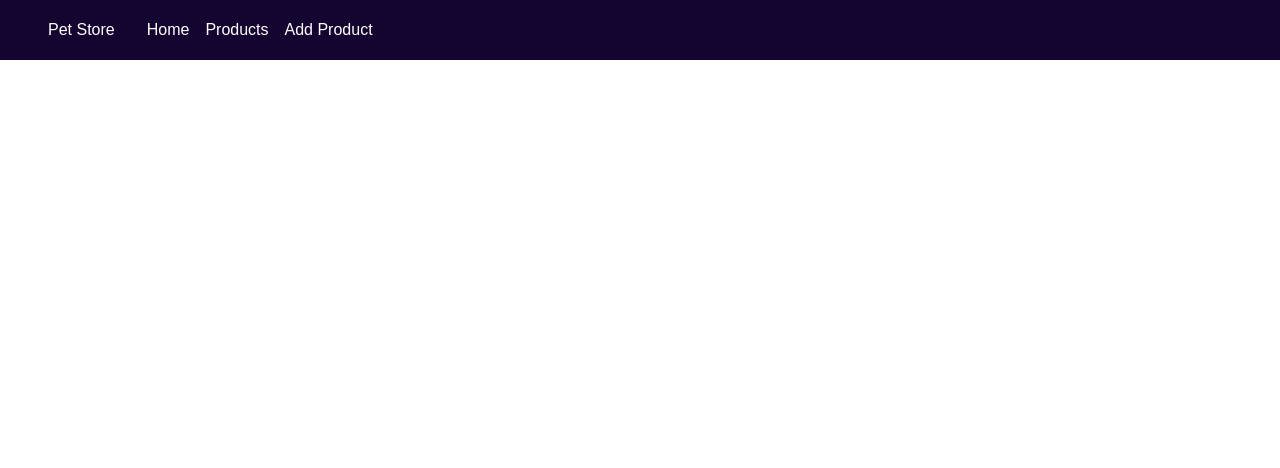
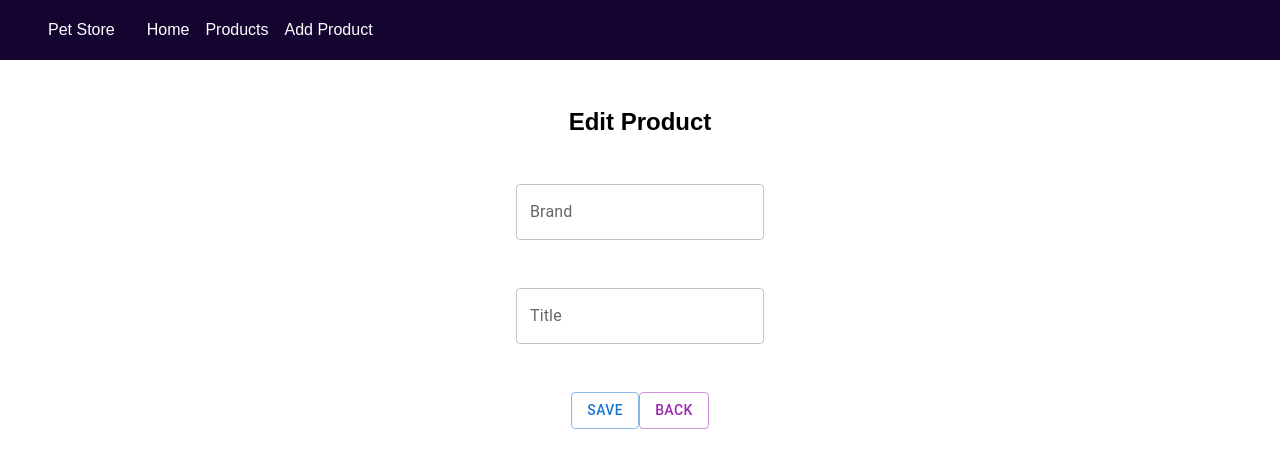
Before and after one commit to chrisfran03/petstore, a React (Create React App) app in the folder frontend/: page /products/edit/1 in a window 1280 px wide. Shown: the top 468 px of the page. Built offline with nearby package versions, Linux system fonts and the light colour scheme; no server answers.

Commit message:
add edit product page

```diff
--- a/frontend/src/App.tsx
+++ b/frontend/src/App.tsx
@@ -4,6 +4,7 @@
 import Home from "./pages/home/Home.page"
 import Products from './pages/products/Products.page'
 import AddProduct from './pages/add-product/AddProduct.page'
+import EditProduct from './pages/edit-product/EditProduct.page'
 
 const App: React.FC = () => {
   return (
@@ -17,6 +18,7 @@
           <Route path="/products">
             <Route index element={<Products />} />
             <Route path="add" element={<AddProduct />} />
+            <Route path="edit/:id" element={<EditProduct />} />
           </Route>
         </Routes>
       </div>
--- /dev/null
+++ b/frontend/src/pages/edit-product/EditProduct.page.tsx
@@ -0,0 +1,81 @@
+import React from "react";
+import { IProduct } from "../../types/global.typing";
+import "./edit-product.scss";
+import { useNavigate, useParams } from "react-router-dom";
+import { TextField, Button } from "@mui/material";
+import axios from "axios";
+import { baseUrl } from "../../constants/url.constant";
+
+const EditProduct: React.FC = () => {
+    const [product, setProduct] = React.useState<Partial<IProduct>>({ title: "", brand: "" });
+
+    const redirect = useNavigate();
+    const { id } = useParams();
+
+    const changeHandler = (event: React.ChangeEvent<HTMLInputElement>) => {
+        setProduct({
+            ...product,
+            [event.target.name]: event.target.value,
+        });
+    };
+
+    React.useEffect(() => {
+        axios.get<IProduct>(`${baseUrl}/${id}`).then((response) =>
+            setProduct({
+                title: response.data.title,
+                brand: response.data.brand,
+            })
+        );
+    }, []);
+
+    const handleSaveBtnClick = () => {
+        if (product.title === "" || product.brand === "") {
+            alert("Enter Values");
+            return;
+        }
+        const data: Partial<IProduct> = {
+            brand: product.brand,
+            title: product.title,
+        };
+        axios
+            .put(`${baseUrl}/${id}`, data)
+            .then((resposne) => redirect("/products", { state: { message: "Product Updated Successfully" } }))
+            .catch((error) => alert("Error"));
+    };
+
+    const handleBackBtnClick = () => {
+        redirect("/products");
+    };
+
+    return (
+        <div className="edit-product">
+            <h2>Edit Product</h2>
+            <TextField
+                autoComplete="off"
+                label="Brand"
+                variant="outlined"
+                name="brand"
+                value={product.brand}
+                onChange={changeHandler}
+            />
+            <TextField
+                autoComplete="off"
+                label="Title"
+                variant="outlined"
+                name="title"
+                value={product.title}
+                onChange={changeHandler}
+            />
+            <div>
+                <Button variant="outlined" color="primary" onClick={handleSaveBtnClick}>
+                    Save
+                </Button>
+                <Button variant="outlined" color="secondary" onClick={handleBackBtnClick}>
+                    Back
+                </Button>
+            </div>
+        </div>
+    );
+};
+
+export default EditProduct;
--- /dev/null
+++ b/frontend/src/pages/edit-product/edit-product.scss
@@ -0,0 +1,6 @@
+@import '../../mixins';
+
+.edit-product {
+    @include main-style();
+
+}
--- a/frontend/src/pages/products/Products.page.tsx
+++ b/frontend/src/pages/products/Products.page.tsx
@@ -36,6 +36,13 @@
         fetchProductsList();
     }, []);
 
+    const redirectToEditPage = (id: string) => {
+        redirect(`/products/edit/${id}`);
+    };
+    const redirectToDeletePage = (id: string) => {
+        redirect(`/products/delete/${id}`);
+    };
+
 
     return (
         <div className="products">
@@ -62,8 +69,17 @@
                                             <td>{moment(product.createdAt).fromNow()}</td>
                                             <td>{moment(product.updatedAt).fromNow()}</td>
                                             <td>
-                                                <Button variant="outlined" color="warning" sx={{ mx: 3 }}><Edit /></Button>
-                                                <Button variant="outlined" color="error" sx={{ mx: 3 }}><Delete /></Button>
+                                                <Button
+                                                    variant="outlined"
+                                                    color="warning"
+                                                    sx={{ mx: 3 }}
+                                                    onClick={() => redirectToEditPage(product.id)}
+                                                >
+                                                    <Edit />
+                                                </Button>
+                                                <Button variant="outlined" color="error" onClick={() => redirectToDeletePage(product.id)}>
+                                                    <Delete />
+                                                </Button>
                                             </td>
                                         </tr>
                                     ))
```
